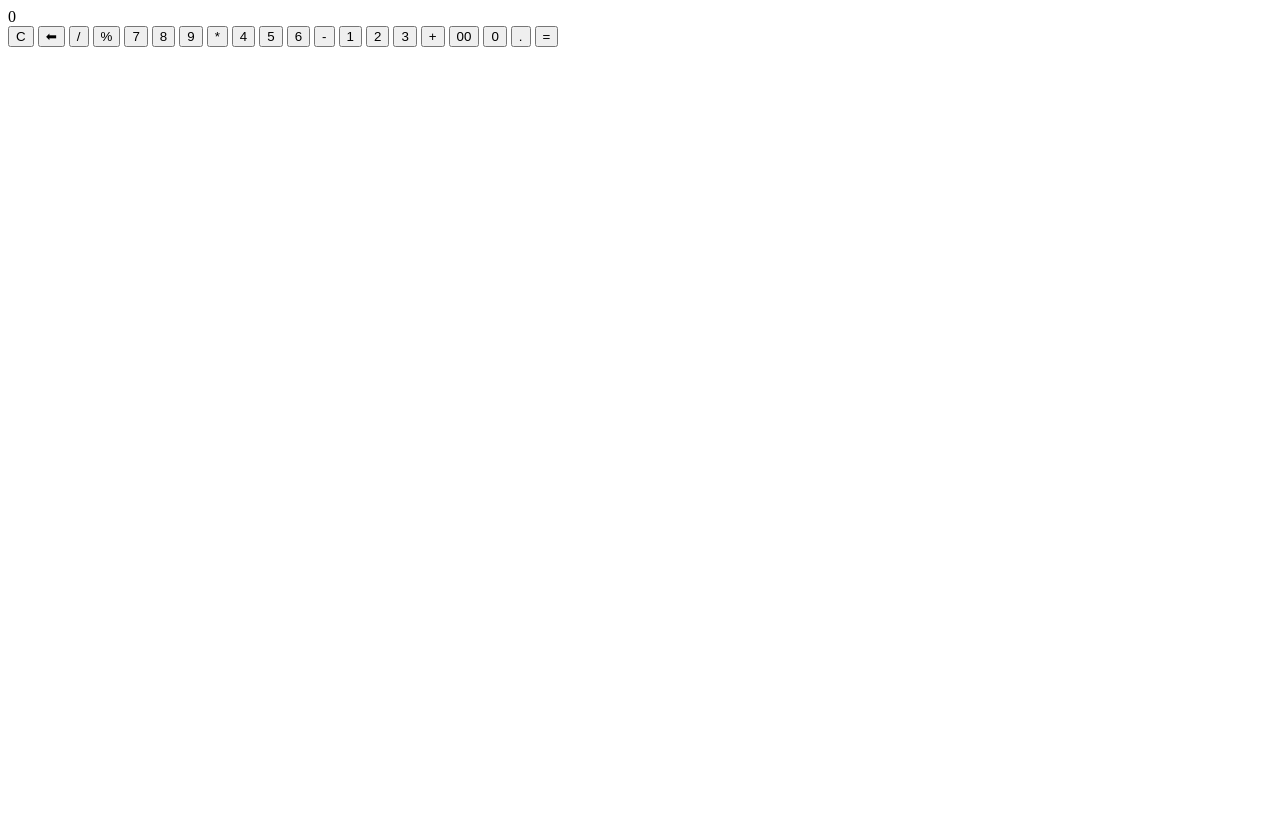
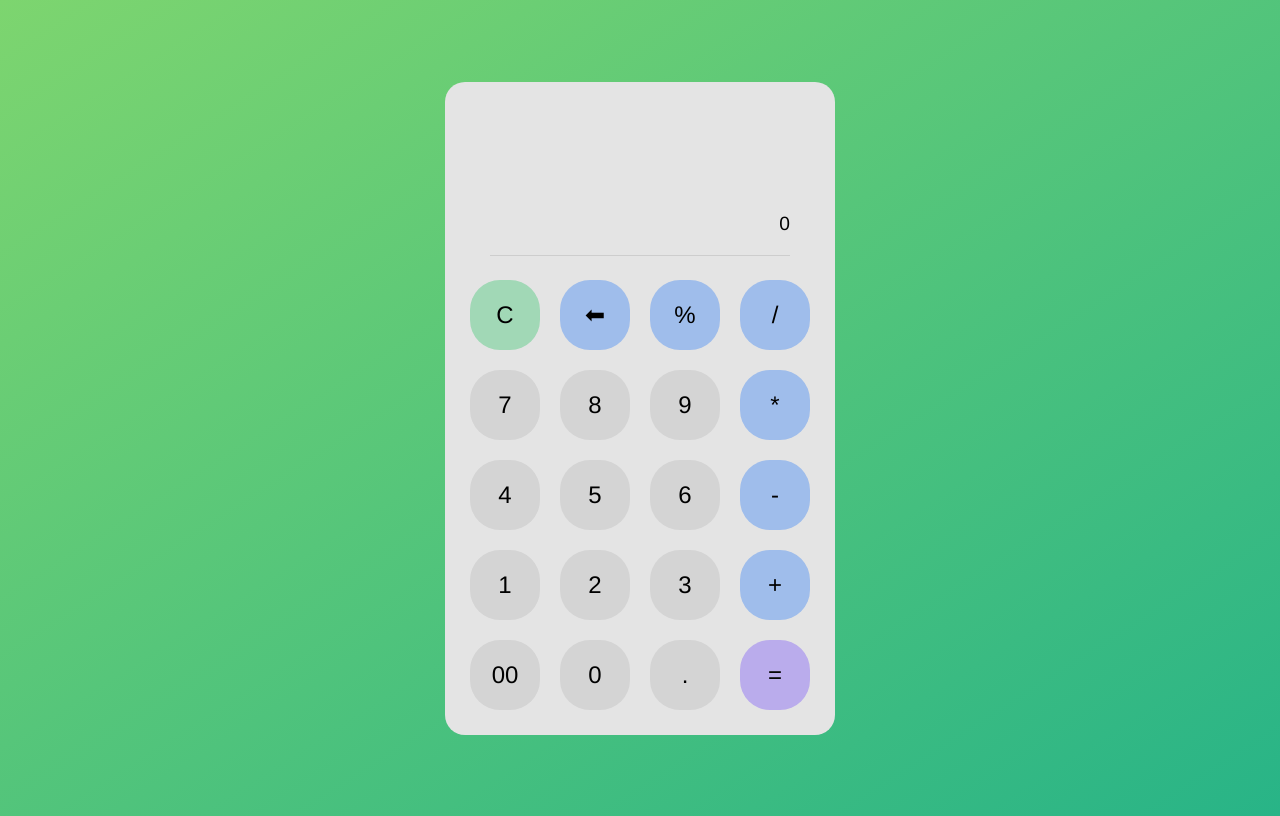
Before and after one commit to federicomontero86/JS-Project-Calculator, a plain HTML site: page index.html in a window 1280 px wide. Drawn offline with Linux system fonts and the light colour scheme.

Commit message:
CSS general styles

```diff
--- a/index.html
+++ b/index.html
@@ -14,28 +14,30 @@
         <div class="answerScreen">0</div>
       </section>
       <section class="keypad-btns">
-        <button type="button" class="fun_btn" id="clear" value="">C</button>
-        <button type="button" class="fun_btn" id="erase" value="">
+        <button type="button" class="green_btn" id="clear" value="">C</button>
+        <button type="button" class="blue_btn" id="erase" value="">
           &#11013;
         </button>
-        <button type="button" class="fun_btn" value="/">/</button>
-        <button type="button" class="fun_btn" value="%">%</button>
+        <button type="button" class="blue_btn" value="%">%</button>
+        <button type="button" class="blue_btn" value="/">/</button>
         <button type="button" class="num_btn" value="7">7</button>
         <button type="button" class="num_btn" value="8">8</button>
         <button type="button" class="num_btn" value="9">9</button>
-        <button type="button" class="fun_btn" value="*">*</button>
+        <button type="button" class="blue_btn" value="*">*</button>
         <button type="button" class="num_btn" value="4">4</button>
         <button type="button" class="num_btn" value="5">5</button>
         <button type="button" class="num_btn" value="6">6</button>
-        <button type="button" class="fan_btn" value="-">-</button>
+        <button type="button" class="blue_btn" value="-">-</button>
         <button type="button" class="num_btn" value="1">1</button>
         <button type="button" class="num_btn" value="2">2</button>
         <button type="button" class="num_btn" value="3">3</button>
-        <button type="button" class="fan_btn" value="+">+</button>
+        <button type="button" class="blue_btn" value="+">+</button>
         <button type="button" class="num_btn" value="00">00</button>
         <button type="button" class="num_btn" value="0">0</button>
         <button type="button" class="num_btn" value=".">.</button>
-        <button type="button" class="fun_btn" id="evaluate" value="">=</button>
+        <button type="button" class="violet_btn" id="evaluate" value="">
+          =
+        </button>
       </section>
     </main>
     <script src="./script.js"></script>
--- a/styles.css
+++ b/styles.css
@@ -0,0 +1,92 @@
+* {
+  font-family: "Helvetica Neue", Helvetica, Arial, sans-serif;
+}
+
+body {
+  background: linear-gradient(to top left, #28b487, #7dd56f);
+  min-height: 100vh;
+  display: flex;
+  justify-content: center;
+  align-items: center;
+}
+
+.container {
+  background-color: #e4e4e4;
+  max-width: 300px;
+  height: auto;
+  display: flex;
+  flex-direction: column;
+  justify-content: center;
+  align-items: center;
+  padding: 25px 45px;
+  border-radius: 20px;
+  user-select: none;
+}
+
+#Display-area {
+  width: 100%;
+  margin: 3vh 0;
+  display: grid;
+  grid-template-columns: 100%;
+  grid-template-rows: repeat(2, minmax(40px, auto));
+  word-wrap: break-word;
+  padding-bottom: 20px;
+  border-bottom: 1px rgba(36, 36, 36, 0.116) solid;
+}
+
+#Display-area .currentInput {
+  /* display: flex; */
+  text-align: right;
+  height: 8vh;
+  color: white;
+  font-size: xx-large;
+  line-height: 2;
+  word-wrap: break-word;
+}
+
+#Display-area .answerScreen {
+  text-align: right;
+  color: rgb(0, 0, 0);
+  height: 7px;
+  line-height: 3;
+  font-size: larger;
+}
+
+.keypad-btns {
+  display: grid;
+  grid: repeat(5, 70px) / repeat(4, 70px);
+  grid-row-gap: 20px;
+  grid-column-gap: 20px;
+}
+
+.keypad-btns button {
+  outline: none;
+  border: none;
+  border-radius: 30px;
+  background-color: #d4d4d4;
+  color: rgb(0, 0, 0);
+  font-size: x-large;
+}
+
+.keypad-btns .blue_btn {
+  background-color: rgb(159, 189, 235);
+}
+.keypad-btns .green_btn {
+  background-color: rgb(161, 216, 182);
+}
+.keypad-btns .violet_btn {
+  background-color: rgb(186, 172, 236);
+}
+
+.num_btn:hover {
+  background-color: rgba(179, 179, 179, 0.979);
+}
+.blue_btn:hover {
+  background-color: rgb(140, 167, 211);
+}
+.green_btn:hover {
+  background-color: rgb(148, 196, 167);
+}
+.violet_btn:hover {
+  background-color: rgb(154, 142, 197);
+}
```
